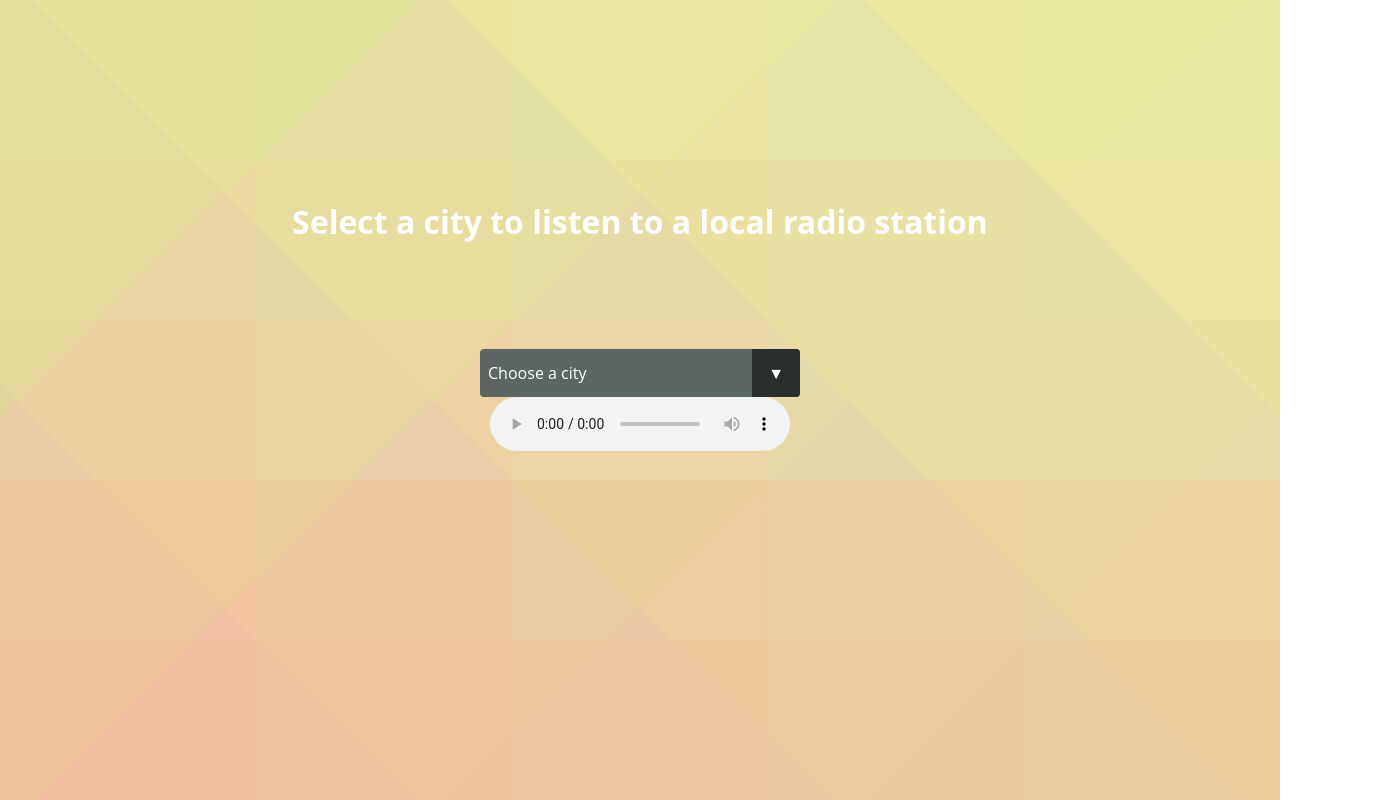
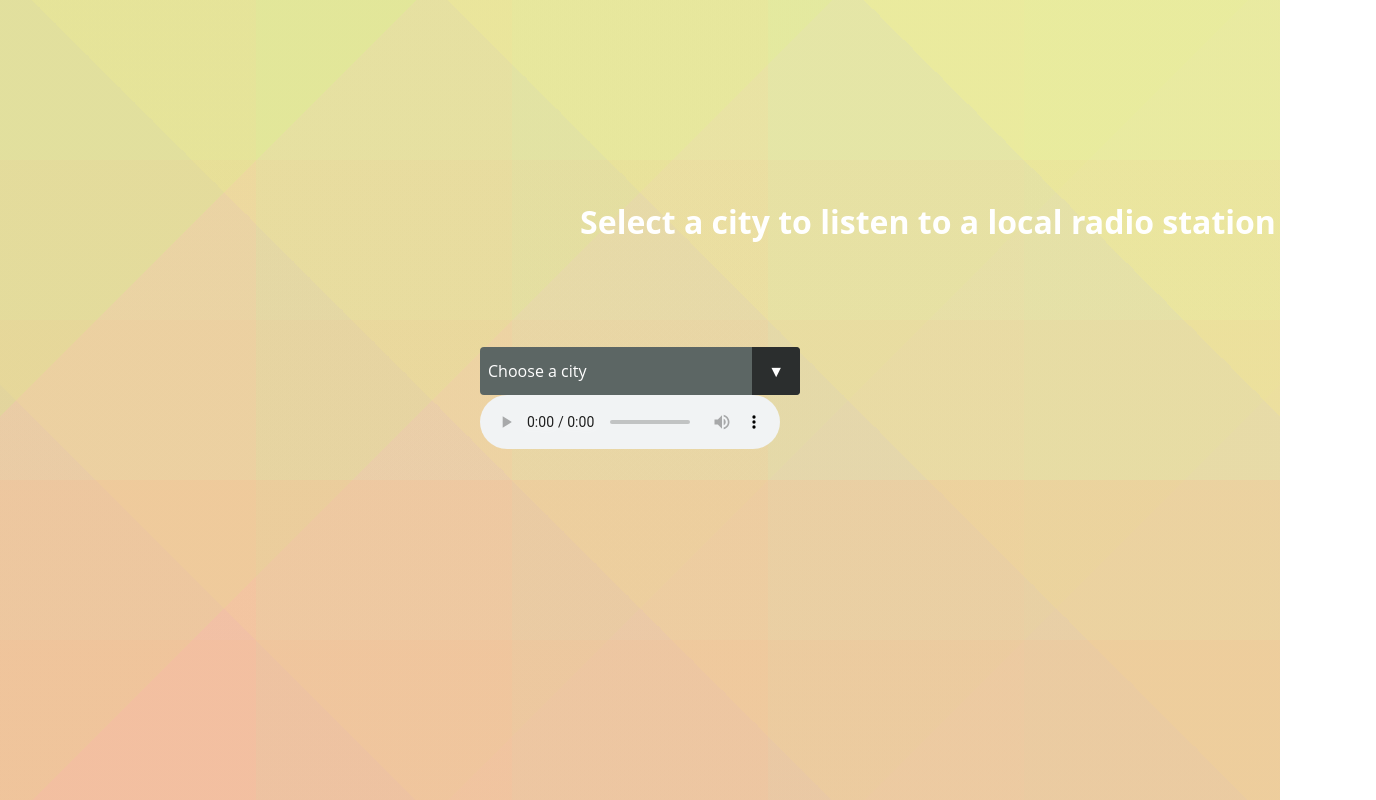
Before and after one commit to Kaalaayaa/Radio-app, a React (Create React App) app in the folder frontend/: page / in a window 1280 px wide. Shown: the whole page, 1376 px wide, since content can reach past the window. Built offline with nearby package versions, Linux system fonts and the light colour scheme; the HTML template or start-up script is replaced by a standard one.

Commit message:
2nd commit : Add frontend components, move h1+radio to Radio component

```diff
--- a/frontend/src/App.css
+++ b/frontend/src/App.css
@@ -89,60 +89,3 @@
 	background-size: 100% 100%;
 	min-height: 100%;
 }
-
-h1 {
-	font-size: 2em;
-	width: 70vw;
-	padding-bottom: 20px;
-	position: absolute;
-	top: 25%;
-	text-align: center;
-}
-
-select {
-	-webkit-appearance: none;
-	-moz-appearance: none;
-    appearance:none;
-    outline:0;
-    box-shadow:none;
-    border:0!important;
-    background: #5c6664;
-    background-image: none;
-    flex: 1;
-    padding: 0 .5em;
-    color:#fff;
-    cursor:pointer;
-    font-size: 1em;
-    font-family: 'Open Sans', sans-serif;
-}
-
-select::-ms-expand {
-    display: none;
-}
-
-.select {
-    position: relative;
-    display: flex;
-    width: 20em;
-    height: 3em;
-    line-height: 3;
-    background: #5c6664;
-    overflow: hidden;
-    border-radius: .25em;
-}
-
-.select::after {
-    content: '\25BC';
-    position: absolute;
-    top: 0;
-    right: 0;
-    padding: 0 1em;
-    background: #2b2e2e;
-    cursor: pointer;
-    pointer-events: none;
-    transition:.25s all ease;
-}
-
-.select:hover::after {
-    color: #23b499;
-}
--- a/frontend/src/App.jsx
+++ b/frontend/src/App.jsx
@@ -1,53 +1,19 @@
 import "./App.css";
-import { useState } from "react";
-import { useEffect } from "react";
+import Login from "./components/Login.jsx";
+import Register from "./components/Register.jsx";
+import Radio from "./components/Radio.jsx";
+import DeleteAccount from "./components/DeleteAccount.jsx";
+import Comments from "./components/Comments.jsx";
 
 export default function App() {
-  const [station, setStation] = useState("");
-  const [city, setCity] = useState("");
-  const url = `http://localhost:9125/city/${city}`;
-
-
-  useEffect(() => {
-      city.length > 1 ?
-        fetch(url)
-        .then((response) => response.json())
-        .then((station) => {
-          setStation(station.station);
-        })
-        .catch((error) => {
-          alert(
-            "Oh no! An error happened! Please try again. If the problem persists, contact support at 555-123-456 :)"
-          );
-          console.error(error);
-        }) : null
-      }, [city]);
-
-//   function radioChange(city) {
-
-//   }
 
   return (
     <div className="App">
-      <h1>Select a city to listen to a local radio station</h1>
-      <div className="select">
-        <select
-          onChange={(e) => {
-            setCity(e.target.value);
-            // radioChange(e.target.value);
-          }}
-          value={city}
-          name="format"
-          id="format"
-        >
-          <option value="">Choose a city</option>
-          <option value="wellington">Wellington</option>
-          <option value="fortDeFrance">Fort-de France</option>
-          <option value="madrid">Madrid</option>
-        </select>
-      </div>
-      {/* <button onClick={handleClick}>Station</button> */}
-      <audio src={station} controls autoPlay />
+      <Login />
+      <Register />
+      <DeleteAccount />
+      <Radio />
+      <Comments />
     </div>
   );
 }
--- /dev/null
+++ b/frontend/src/components/Comment.jsx
@@ -0,0 +1,5 @@
+export default function Comment() {
+    return (
+        null
+    )
+}
--- /dev/null
+++ b/frontend/src/components/Comments.jsx
@@ -0,0 +1,5 @@
+export default function Comments() {
+    return (
+        null
+    )
+}
--- /dev/null
+++ b/frontend/src/components/DeleteAccount.jsx
@@ -0,0 +1,5 @@
+export default function DeleteAccount() {
+    return (
+        null
+    )
+}
--- /dev/null
+++ b/frontend/src/components/Login.jsx
@@ -0,0 +1,5 @@
+export default function Login() {
+    return (
+        null
+    )
+}
--- /dev/null
+++ b/frontend/src/components/Radio.css
@@ -0,0 +1,56 @@
+h1 {
+	font-size: 2em;
+	width: 70vw;
+	padding-bottom: 20px;
+	position: absolute;
+	top: 25%;
+	text-align: center;
+}
+
+select {
+	-webkit-appearance: none;
+	-moz-appearance: none;
+    appearance:none;
+    outline:0;
+    box-shadow:none;
+    border:0!important;
+    background: #5c6664;
+    background-image: none;
+    flex: 1;
+    padding: 0 .5em;
+    color:#fff;
+    cursor:pointer;
+    font-size: 1em;
+    font-family: 'Open Sans', sans-serif;
+}
+
+select::-ms-expand {
+    display: none;
+}
+
+.select {
+    position: relative;
+    display: flex;
+    width: 20em;
+    height: 3em;
+    line-height: 3;
+    background: #5c6664;
+    overflow: hidden;
+    border-radius: .25em;
+}
+
+.select::after {
+    content: '\25BC';
+    position: absolute;
+    top: 0;
+    right: 0;
+    padding: 0 1em;
+    background: #2b2e2e;
+    cursor: pointer;
+    pointer-events: none;
+    transition:.25s all ease;
+}
+
+.select:hover::after {
+    color: #23b499;
+}
--- /dev/null
+++ b/frontend/src/components/Radio.jsx
@@ -0,0 +1,49 @@
+import "./Radio.css";
+import { useState, useEffect } from "react";
+
+
+export default function Radio() {
+  const [station, setStation] = useState("");
+  const [city, setCity] = useState("");
+
+
+  useEffect(() => {
+    const url = `http://localhost:9127/city/${city}`;
+    city.length > 1 ?
+      fetch(url)
+      .then((response) => response.json())
+      .then((station) => {
+        setStation(station.station);
+      })
+      .catch((error) => {
+        alert(
+          "Oh no! An error happened! Please try again. If the problem persists, contact support at 555-123-456 :)"
+        );
+        console.error(error);
+      }) : null
+  }, [city]);
+
+	return (
+		<div className="Radio">
+			<h1>Select a city to listen to a local radio station</h1>
+			<div className="select">
+				<select
+					onChange={(e) => {
+						setCity(e.target.value);
+						// radioChange(e.target.value);
+					}}
+					value={city}
+					name="format"
+					id="format"
+				>
+					<option value="">Choose a city</option>
+					<option value="wellington">Wellington</option>
+					<option value="fortDeFrance">Fort-de France</option>
+					<option value="madrid">Madrid</option>
+				</select>
+			</div>
+			{/* <button onClick={handleClick}>Station</button> */}
+			<audio src={station} controls autoPlay />
+		</div>
+	);
+}
--- /dev/null
+++ b/frontend/src/components/Register.jsx
@@ -0,0 +1,5 @@
+export default function Register() {
+    return (
+        null
+    )
+}
```
